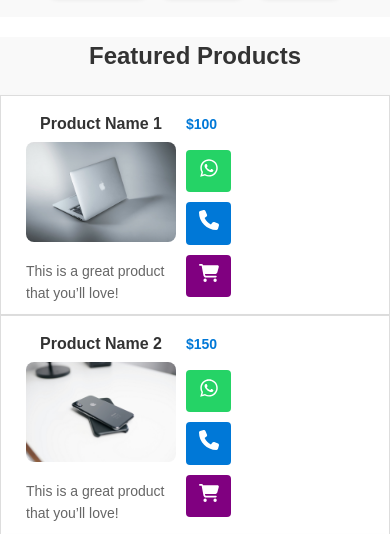
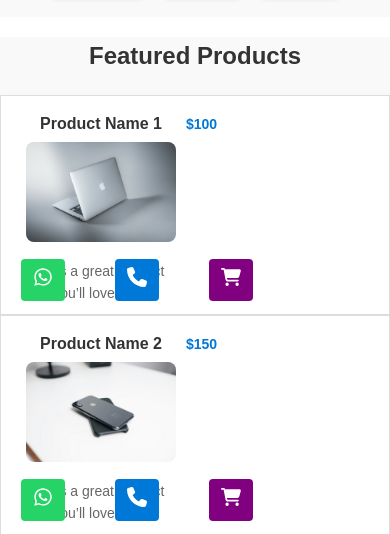
Before and after one commit to Bertin-max/Buramart, a plain HTML site: page index.html in a window 390 px wide. Shown: the part 637-1171 px from the top of the page. Drawn offline with Linux system fonts and the light colour scheme.

Commit message:
increased gap between buttons

```diff
--- a/styles.css
+++ b/styles.css
@@ -707,13 +707,13 @@ header nav ul li a:hover {
   }
   .contact-buttons1{
     display: flex;
-    flex-direction: column;
+    flex-direction: row;
     width: 45px;
-    gap:10px;
+    gap:50px;
     position: absolute;
-    left:185px;
-    top:20%;
-    justify-content: space-between;
+    left:20px;
+    top:70%;
+    justify-content: space-evenly;
     right: 5px;
    }
     /* Product Section */
```
